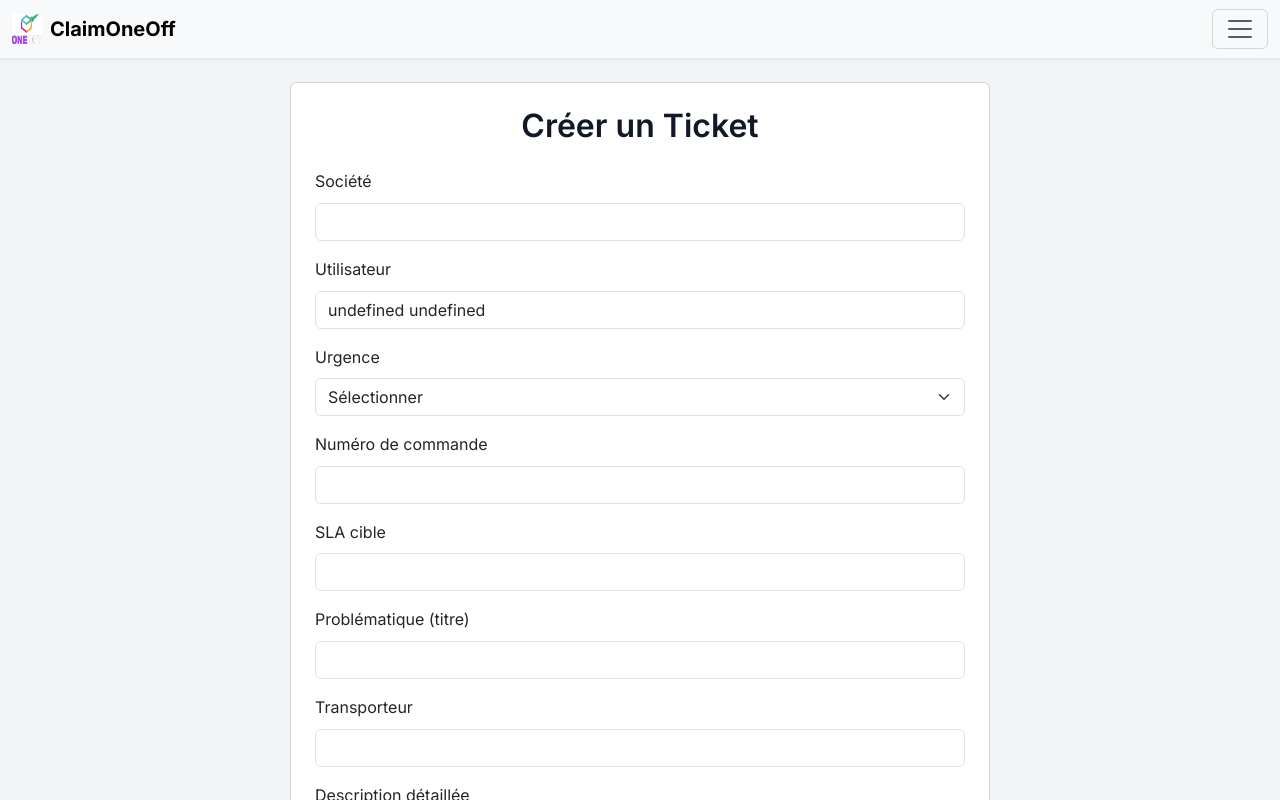
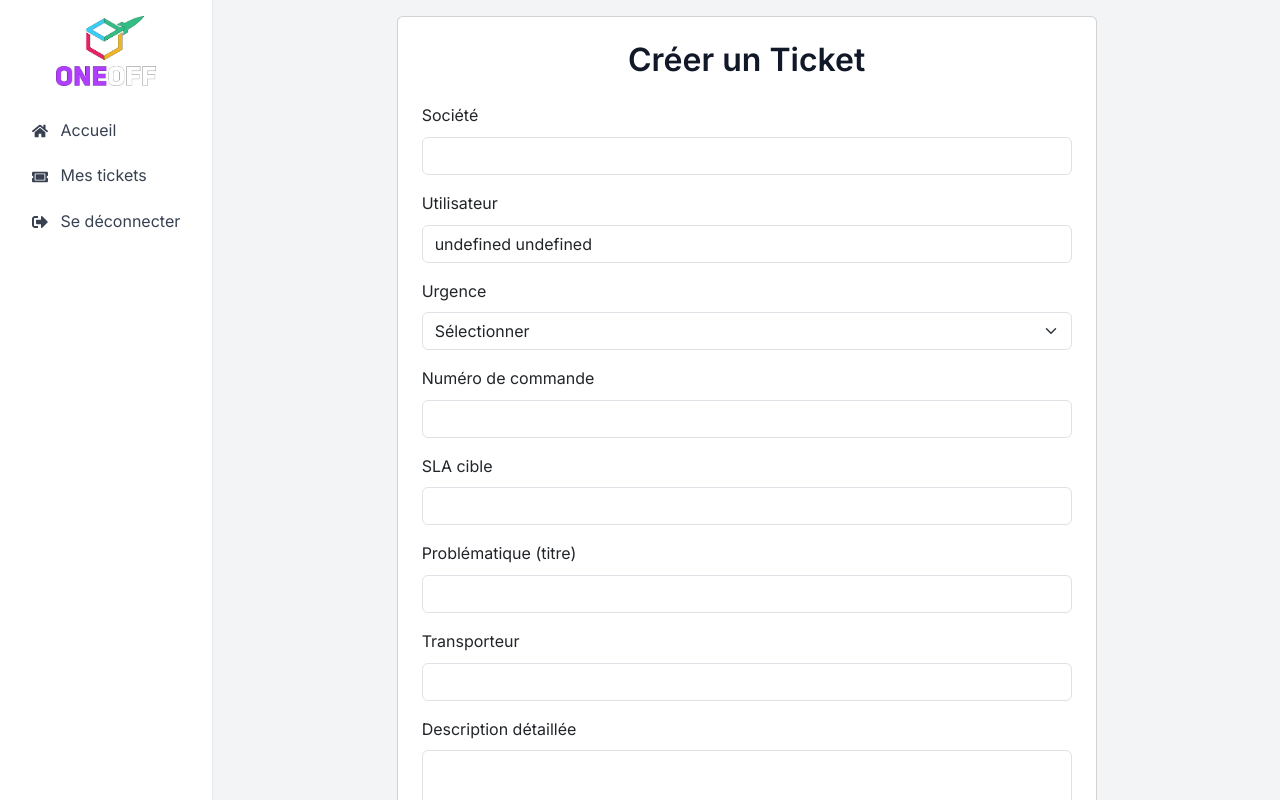
Before and after one commit to OneOffsas/claimoneoff-front02, a Next.js app: page /createticket in a window 1280 px wide. Shown: the top 800 px of the page. Built offline with nearby package versions, Linux system fonts and the light colour scheme; sample sign-in values are in the browser's storage.

Commit message:
Update Layout.js

```diff
--- a/components/Layout.js
+++ b/components/Layout.js
@@ -1,93 +1,47 @@
 // components/Layout.js
-import { useState, useEffect } from "react";
-import Link from "next/link";
-import { Navbar, Container, Nav, Offcanvas, Button } from "react-bootstrap";
-import { getUser, clearUser } from "../utils/auth";  // import relatif
-import { useRouter } from "next/router";
-import { Home, User, LogOut, LayoutDashboard, Ticket, Settings } from "lucide-react"; // icônes
+import Link from 'next/link';
+import { useRouter } from 'next/router';
+import { FaHome, FaTicketAlt, FaChartBar, FaSignOutAlt } from 'react-icons/fa';
 
-export default function Layout({ children }) {
-  const [user, setUser] = useState(null);
+export default function Layout({ children, user }) {
   const router = useRouter();
-
-  useEffect(() => {
-    const u = getUser();
-    setUser(u);
-  }, []);
-
-  function handleLogout() {
-    clearUser();
-    router.push("/login");
-  }
-
-  const isAdmin = user && user.role && user.role.toLowerCase() === "admin";
-
   return (
-    <>
-      <Navbar bg="light" expand={false} className="mb-4 shadow-sm">
-        <Container fluid>
-          <Navbar.Brand as={Link} href="/" className="fw-bold d-flex align-items-center">
-            <img src="/logo.png" alt="Logo" width="30" height="30" className="me-2" />
-            ClaimOneOff
-          </Navbar.Brand>
-          <Navbar.Toggle aria-controls="offcanvasNavbar" />
-          <Navbar.Offcanvas
-            id="offcanvasNavbar"
-            aria-labelledby="offcanvasNavbarLabel"
-            placement="start"
-          >
-            <Offcanvas.Header closeButton>
-              <Offcanvas.Title id="offcanvasNavbarLabel">Menu</Offcanvas.Title>
-            </Offcanvas.Header>
-            <Offcanvas.Body>
-              <Nav className="flex-column">
-                {user ? (
-                  <>
-                    <Nav.Link as={Link} href="/dashboard" className="d-flex align-items-center">
-                      <LayoutDashboard size={18} className="me-2" /> Tableau de bord
-                    </Nav.Link>
-                    <Nav.Link as={Link} href="/tickets" className="d-flex align-items-center">
-                      <Ticket size={18} className="me-2" /> Mes Tickets
-                    </Nav.Link>
-                    <Nav.Link as={Link} href="/createticket" className="d-flex align-items-center">
-                      <Ticket size={18} className="me-2" /> Créer Ticket
-                    </Nav.Link>
-                    {isAdmin && (
-                      <>
-                        <hr />
-                        <Nav.Link as={Link} href="/admin" className="d-flex align-items-center">
-                          <Settings size={18} className="me-2" /> Admin - Tous Tickets
-                        </Nav.Link>
-                        <Nav.Link as={Link} href="/admin/stats" className="d-flex align-items-center">
-                          <Settings size={18} className="me-2" /> Admin - Statistiques
-                        </Nav.Link>
-                      </>
-                    )}
-                    <hr />
-                    <Button variant="outline-danger" size="sm" onClick={handleLogout} className="mt-2">
-                      <LogOut size={16} className="me-1" /> Déconnexion
-                    </Button>
-                  </>
-                ) : (
-                  <>
-                    <Nav.Link as={Link} href="/" className="d-flex align-items-center">
-                      <Home size={18} className="me-2" /> Accueil
-                    </Nav.Link>
-                    <Nav.Link as={Link} href="/login" className="d-flex align-items-center">
-                      <User size={18} className="me-2" /> Se connecter
-                    </Nav.Link>
-                    <Nav.Link as={Link} href="/register" className="d-flex align-items-center">
-                      <User size={18} className="me-2" /> Créer un compte
-                    </Nav.Link>
-                  </>
-                )}
-              </Nav>
-            </Offcanvas.Body>
-          </Navbar.Offcanvas>
-        </Container>
-      </Navbar>
-
-      <Container fluid>{children}</Container>
-    </>
+    <div className="d-flex">
+      {/* Sidebar */}
+      <aside className="sidebar">
+        <div className="mb-4 text-center">
+          {/* Logo : placez votre logo dans public/logo.png */}
+          <img src="/logo.png" alt="Logo" className="img-fluid" style={{ maxWidth: '100px' }} />
+        </div>
+        <nav>
+          <Link href="/" passHref>
+            <a className={`nav-link-custom ${router.pathname === '/' ? 'active' : ''}`}>
+              <FaHome style={{ marginRight: '8px' }} /> Accueil
+            </a>
+          </Link>
+          <Link href="/dashboard" passHref>
+            <a className={`nav-link-custom ${router.pathname === '/dashboard' ? 'active' : ''}`}>
+              <FaTicketAlt style={{ marginRight: '8px' }} /> Mes tickets
+            </a>
+          </Link>
+          {user && user.role === 'Admin' && (
+            <Link href="/admin" passHref>
+              <a className={`nav-link-custom ${router.pathname === '/admin' ? 'active' : ''}`}>
+                <FaChartBar style={{ marginRight: '8px' }} /> Admin Dashboard
+              </a>
+            </Link>
+          )}
+          <Link href="/logout" passHref>
+            <a className="nav-link-custom">
+              <FaSignOutAlt style={{ marginRight: '8px' }} /> Se déconnecter
+            </a>
+          </Link>
+        </nav>
+      </aside>
+      {/* Main content */}
+      <main className="flex-grow-1 main-container">
+        {children}
+      </main>
+    </div>
   );
 }
```
